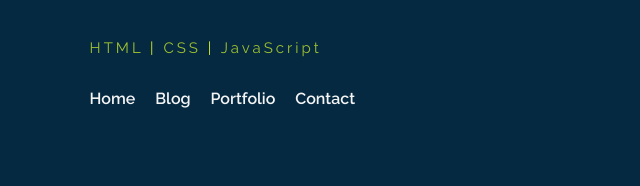
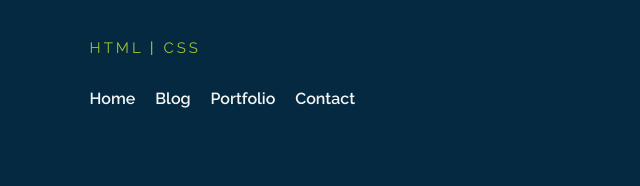
Before and after one commit to alphaura/My-Portfolio, a plain HTML site: page index.html in a window 1280 px wide. Shown: the part 269-455 px from the top of the page, 0-640 px from the left. Drawn offline with Linux system fonts and the light colour scheme.

Commit message:
Hid JavaScript for now

```diff
--- a/assets/css/main.css
+++ b/assets/css/main.css
@@ -139,10 +139,12 @@ header {
 	        text-decoration: underline #DBF227;
 }
 
+/*
 .hero .javascript:hover {
 	-webkit-text-decoration: underline #DBF227;
 	        text-decoration: underline #DBF227;
 }
+*/
 
 /* About Me section */
 
--- a/index.html
+++ b/index.html
@@ -20,7 +20,7 @@
 				<h2>Hi👋, I'm Kyle!<br>
                     Welcome to my space</h2>
 				<p></p>
-			    <p><span class="html">HTML</span> | <span class="css">CSS</span> | <span class="javascript">JavaScript</span></p>
+<p><span class="html">HTML</span> | <span class="css">CSS</span></p> <!--| <span class="javascript">JavaScript</span>-->
 			</div>
             <div id="header-nav">
                 <nav>
```
